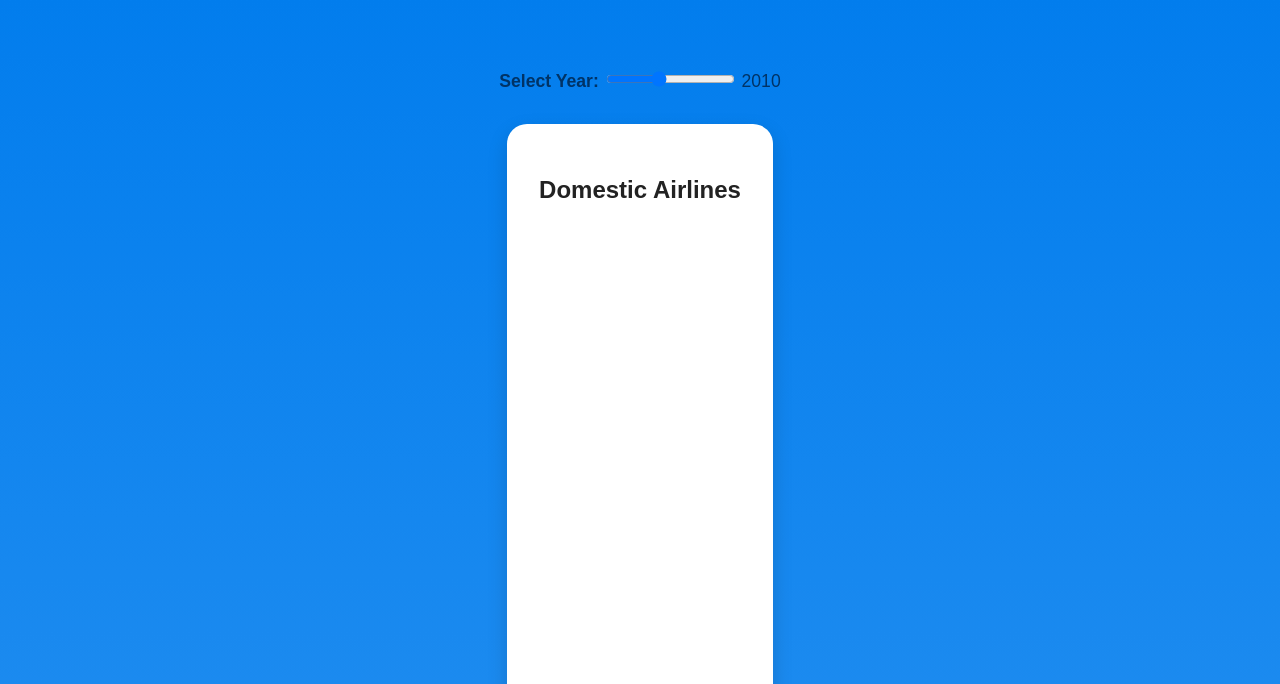
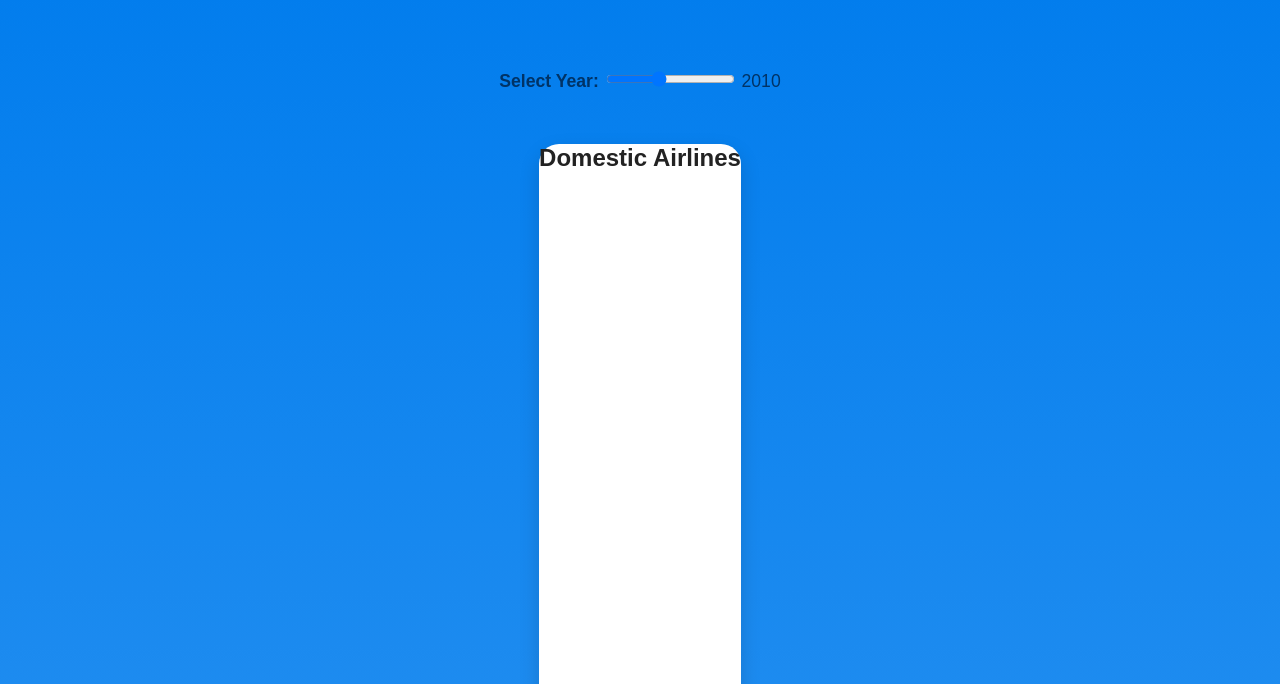
Before and after one commit to m1234634213/3179, a plain HTML site: page DV2/index.html in a window 1280 px wide. Shown: the part 116-800 px from the top of the page. Drawn offline with Linux system fonts and the light colour scheme; a script that the page names is missing.

Commit message:
try again

```diff
--- a/DV2/styler.css
+++ b/DV2/styler.css
@@ -90,10 +90,12 @@ header h1 {
   background: white;
   border-radius: 20px;
   box-shadow: 0 8px 20px rgba(0,0,0,0.15);
-  padding: 2rem;
+  padding: 0rem;
   min-width: 0;
   transition: transform 0.3s ease;
-  height: 700px;
+  width: 100%;
+  height: 700px; /* determines globe size */
+  margin: 0 auto;
 }
 
 .story-box h2 {
@@ -105,8 +107,6 @@ header h1 {
 .chart-box > div {
   width: 100%;      /* fill horizontal space */
   height: 100%;     /* fill vertical space */
-  min-height: 600px;
-  padding-bottom: 50%;  /* 2:1 ratio, adjust as needed */
   position: relative;
 }
 
```
